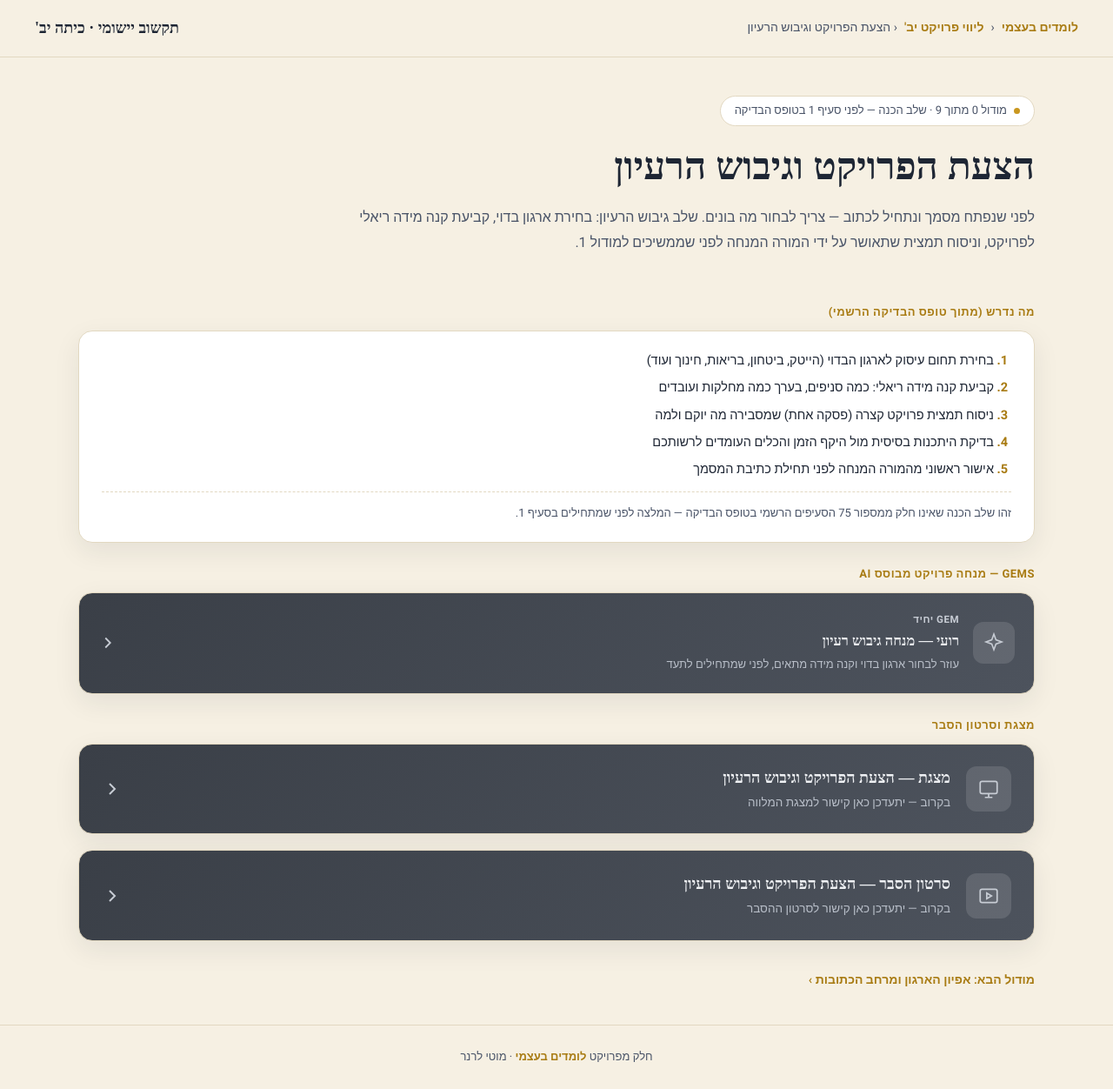
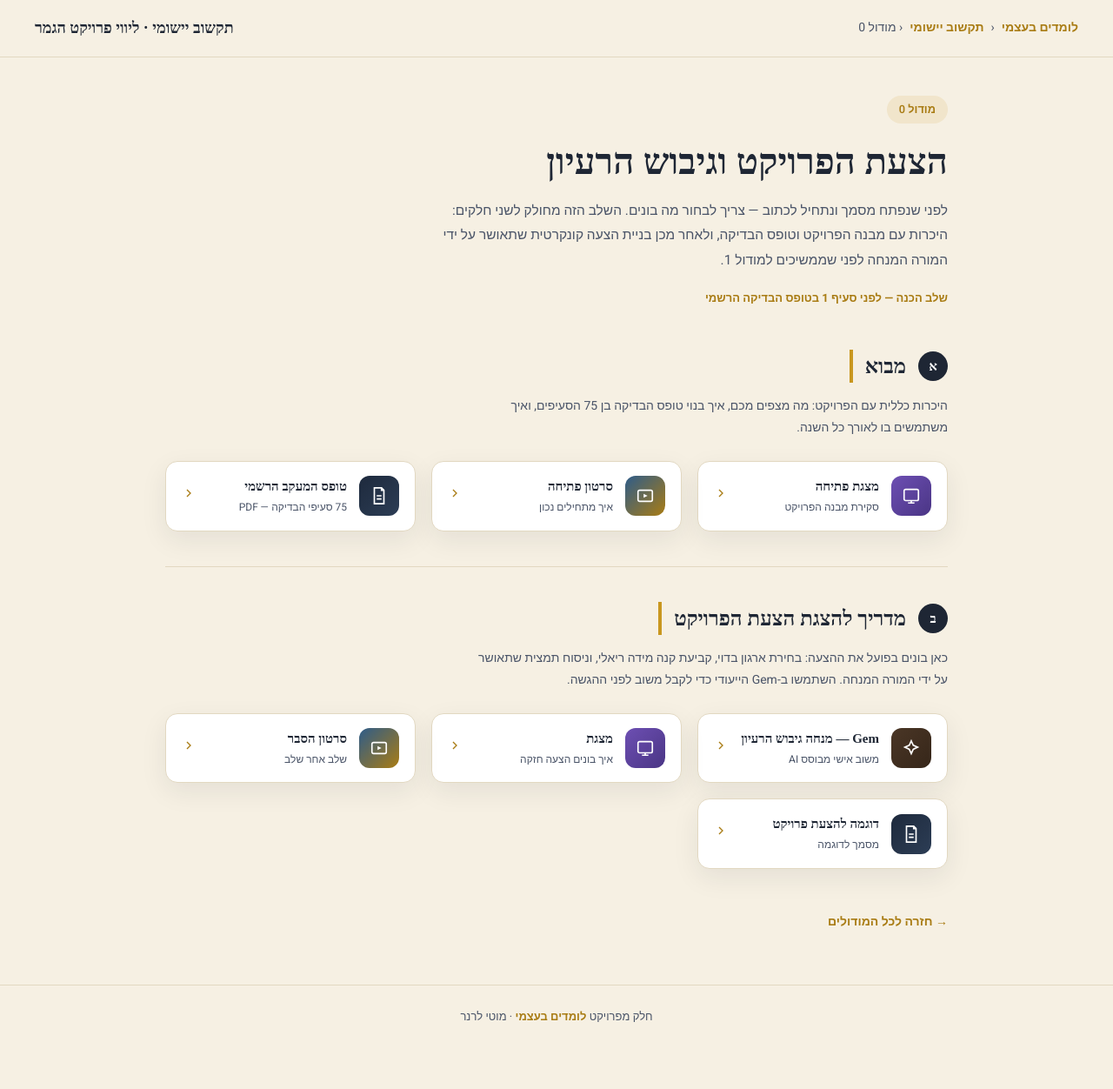
Before and after one commit to moti-lerner-proyektim/tikshuv-yesumi-12, a plain HTML site: page 00-hatzaat-haproyekt.html in a window 1280 px wide. Shown: the whole page at 87% size. After the commit the page ends 1206 px from the top, so only its background shows below. Drawn offline with Linux system fonts and the light colour scheme; a web font is replaced by a local one.

Commit message:
Update 00-hatzaat-haproyekt.html

```diff
--- a/00-hatzaat-haproyekt.html
+++ b/00-hatzaat-haproyekt.html
@@ -3,7 +3,7 @@
 <head>
 <meta charset="UTF-8">
 <meta name="viewport" content="width=device-width, initial-scale=1.0">
-<title>הצעת הפרויקט וגיבוש הרעיון — ליווי פרויקט יב׳</title>
+<title>מודול 0 — הצעת הפרויקט וגיבוש הרעיון | ליווי פרויקט הגמר בתקשוב — כיתה יב׳</title>
 <link rel="preconnect" href="https://fonts.googleapis.com">
 <link rel="preconnect" href="https://fonts.gstatic.com" crossorigin>
 <link href="https://fonts.googleapis.com/css2?family=Frank+Ruhl+Libre:wght@400;500;700;900&family=Heebo:wght@300;400;500;600;700&display=swap" rel="stylesheet">
@@ -38,137 +38,192 @@
   footer{border-top:1px solid var(--line);padding:26px 40px;text-align:center;font-size:13px;color:var(--ink-soft);}
   footer a{color:var(--gold-dark);font-weight:600;}
 
-  .page-hero{max-width:1180px;margin:0 auto;padding:44px 40px 10px;}
-  .page-hero .tag{
-    display:inline-flex;align-items:center;gap:8px;background:var(--card-bg);border:1px solid var(--line);
-    border-radius:999px;padding:6px 16px;font-size:13px;color:var(--ink-soft);margin-bottom:18px;
+  /* ===== page header ===== */
+  .page-header{
+    max-width:980px;margin:0 auto;padding:44px 40px 8px;
   }
-  .page-hero .tag .dot{width:7px;height:7px;border-radius:50%;background:var(--gold);}
-  .page-hero h1{font-family:'Frank Ruhl Libre',serif;font-weight:900;font-size:clamp(28px,4.4vw,44px);line-height:1.3;margin-bottom:16px;}
-  .page-hero p{max-width:820px;color:var(--ink-soft);font-size:16px;line-height:1.8;}
+  .module-tag{
+    display:inline-flex;align-items:center;gap:8px;
+    font-size:.8rem;font-weight:600;color:var(--gold-dark);
+    background:rgba(201,151,31,.12);padding:6px 14px;border-radius:999px;margin-bottom:18px;
+  }
+  .page-header h1{
+    font-family:'Frank Ruhl Libre',serif;font-weight:900;font-size:clamp(28px,4.2vw,42px);
+    line-height:1.25;color:var(--ink);margin-bottom:16px;
+  }
+  .page-header p{font-size:15.5px;color:var(--ink-soft);max-width:70ch;line-height:1.85;}
+  .checklist-note{
+    margin-top:18px;font-size:13px;font-weight:700;color:var(--gold-dark);
+  }
 
-  .part-wrap{max-width:1180px;margin:0 auto;padding:20px 40px 10px;}
-  .block-label{font-size:13px;font-weight:700;color:var(--gold-dark);text-transform:uppercase;letter-spacing:.5px;margin:26px 0 10px;}
+  /* ===== part sections ===== */
+  .part{
+    max-width:980px;margin:0 auto;padding:40px 40px;
+  }
+  .part-head{
+    display:flex;align-items:center;gap:14px;margin-bottom:8px;
+  }
+  .part-num{
+    font-family:'Frank Ruhl Libre',serif;font-weight:900;font-size:15px;
+    color:#fff;background:var(--ink);width:34px;height:34px;border-radius:50%;
+    display:flex;align-items:center;justify-content:center;flex-shrink:0;
+  }
+  .part h2{
+    font-family:'Frank Ruhl Libre',serif;font-weight:700;font-size:24px;
+    border-inline-end:4px solid var(--gold);padding-inline-end:14px;
+  }
+  .part-desc{font-size:14px;color:var(--ink-soft);margin:14px 0 26px;max-width:70ch;line-height:1.8;}
 
-  .checklist-card{
-    background:var(--card-bg);border:1px solid var(--line);border-radius:16px;box-shadow:var(--shadow);
-    padding:22px 26px;margin-bottom:8px;
+  .res-grid{display:grid;grid-template-columns:repeat(auto-fit,minmax(240px,1fr));gap:18px;}
+
+  .res-card{
+    display:flex;align-items:center;gap:14px;
+    background:var(--card-bg);border:1px solid var(--line);border-radius:14px;
+    padding:16px 18px;box-shadow:var(--shadow);
+    transition:transform .15s ease, box-shadow .15s ease;
   }
-  .checklist-card ol{margin-inline-start:20px;display:flex;flex-direction:column;gap:8px;}
-  .checklist-card li{font-size:14.5px;color:var(--ink);}
-  .checklist-card li::marker{color:var(--gold-dark);font-weight:700;}
-  .checklist-card .form-note{margin-top:14px;padding-top:14px;border-top:1px dashed var(--line);font-size:13px;color:var(--ink-soft);}
+  a.res-card:hover{transform:translateY(-3px);box-shadow:0 14px 30px rgba(30,38,52,.14);}
 
-  .gems-grid{display:grid;grid-template-columns:repeat(1,1fr);gap:18px;margin-bottom:8px;}
-  @media (max-width:820px){ .gems-grid{grid-template-columns:1fr;} }
+  .res-icon{
+    width:46px;height:46px;border-radius:12px;flex-shrink:0;color:#fff;
+    display:flex;align-items:center;justify-content:center;
+  }
+  .res-icon svg{width:22px;height:22px;}
 
-  .gem-link-card, .pres-link-card, .video-link-card{
-    display:flex;align-items:center;gap:16px;border:1px solid var(--line);border-radius:16px;
-    box-shadow:var(--shadow);padding:22px 22px;transition:transform .18s ease, box-shadow .18s ease;
+  .res-gem .res-icon{background:linear-gradient(135deg,#4a3626,#362619);}
+  .res-slides .res-icon{background:linear-gradient(135deg,#6d4fb3,#4a3585);}
+  .res-video .res-icon{background:linear-gradient(135deg,#2e5c8a,#a97c14);}
+  .res-doc .res-icon{background:linear-gradient(135deg,#1e2a3d,#2c3d55);}
+
+  .res-body{min-width:0;flex:1;}
+  .res-title{font-family:'Frank Ruhl Libre',serif;font-weight:700;font-size:15px;color:var(--ink);}
+  .res-sub{font-size:12px;color:var(--ink-soft);margin-top:3px;}
+
+  .res-arrow{flex-shrink:0;color:var(--gold-dark);}
+  .res-arrow svg{width:16px;height:16px;transition:transform .15s ease;}
+  a.res-card:hover .res-arrow svg{transform:translateX(-3px);}
+
+  /* pending (no real link yet) */
+  .res-card.pending{opacity:.6;cursor:default;}
+  .pending-tag{
+    flex-shrink:0;font-size:11px;font-weight:600;color:var(--ink-soft);
+    background:var(--cream-2);border:1px dashed var(--line);border-radius:999px;
+    padding:6px 12px;
   }
-  .gem-link-card{background:linear-gradient(135deg,#4a3418,#6b4a1f);}
-  .pres-link-card{background:linear-gradient(135deg,#2e2a4d,#3d3766);padding:24px 26px;margin-bottom:18px;gap:18px;}
-  .video-link-card{background:linear-gradient(135deg,#1e2a3d,#2c3d55);padding:24px 26px;margin-bottom:18px;gap:18px;}
-  .gem-link-card:hover, .pres-link-card:hover, .video-link-card:hover{transform:translateY(-3px);box-shadow:0 16px 36px rgba(30,38,52,.2);}
 
-  .gem-link-icon, .pres-link-icon, .video-link-icon{
-    flex-shrink:0;border-radius:12px;display:flex;align-items:center;justify-content:center;
+  .divider{max-width:980px;margin:0 auto;padding:0 40px;}
+  .divider hr{border:none;border-top:1px solid var(--line);}
+
+  .back-row{max-width:980px;margin:0 auto;padding:8px 40px 60px;}
+  .back-link{
+    display:inline-flex;align-items:center;gap:8px;font-size:14px;font-weight:600;
+    color:var(--gold-dark);
   }
-  .gem-link-icon{width:48px;height:48px;background:rgba(224,182,84,.22);color:#e0b654;}
-  .pres-link-icon{width:52px;height:52px;background:rgba(159,140,255,.2);color:#9f8cff;}
-  .video-link-icon{width:52px;height:52px;background:rgba(201,151,31,.18);color:var(--gold);}
-  .gem-link-icon svg{width:24px;height:24px;}
-  .pres-link-icon svg, .video-link-icon svg{width:26px;height:26px;}
-
-  .gem-link-body, .pres-link-body, .video-link-body{flex:1;}
-  .gem-link-part{font-size:11.5px;font-weight:700;color:#e0b654;text-transform:uppercase;letter-spacing:.5px;margin-bottom:2px;}
-  .gem-link-title{font-family:'Frank Ruhl Libre',serif;font-weight:700;font-size:16.5px;color:#f7f3e8;margin-bottom:4px;}
-  .gem-link-desc{font-size:13px;color:#e4d9c3;}
-  .pres-link-title, .video-link-title{font-family:'Frank Ruhl Libre',serif;font-weight:700;font-size:18px;color:#f7f3e8;margin-bottom:4px;}
-  .pres-link-desc, .video-link-desc{font-size:13.5px;color:#c3cad6;}
-  .gem-link-arrow, .pres-link-arrow, .video-link-arrow{flex-shrink:0;width:22px;height:22px;}
-  .gem-link-arrow{color:#e0b654;}
-  .pres-link-arrow{color:#9f8cff;width:24px;height:24px;}
-  .video-link-arrow{color:var(--gold);width:24px;height:24px;}
-
-  .gem-link-card.soon, .pres-link-card.soon, .video-link-card.soon{
-    background:linear-gradient(135deg,#3a3f47,#4d535d);cursor:default;
-  }
-  .gem-link-card.soon:hover, .pres-link-card.soon:hover, .video-link-card.soon:hover{transform:none;box-shadow:var(--shadow);}
-  .gem-link-card.soon .gem-link-icon, .pres-link-card.soon .pres-link-icon, .video-link-card.soon .video-link-icon{
-    background:rgba(255,255,255,.12);color:#c7ccd4;
-  }
-  .gem-link-card.soon .gem-link-part{color:#c7ccd4;}
-  .gem-link-card.soon .gem-link-title, .pres-link-card.soon .pres-link-title, .video-link-card.soon .video-link-title{color:#eef0f3;}
-  .gem-link-card.soon .gem-link-desc, .pres-link-card.soon .pres-link-desc, .video-link-card.soon .video-link-desc{color:#b8bec8;}
-  .gem-link-card.soon .gem-link-arrow, .pres-link-card.soon .pres-link-arrow, .video-link-card.soon .video-link-arrow{color:#c7ccd4;}
-
 </style>
 </head>
 <body>
 
   <div class="topbar">
-    <div class="crumbs">
-      <a href="https://moti-lerner-proyektim.github.io/">לומדים בעצמי</a> ‹
-      <a href="./">ליווי פרויקט יב'</a> ‹ הצעת הפרויקט וגיבוש הרעיון
-    </div>
-    <div class="site-name">תקשוב יישומי · כיתה יב'</div>
+    <div class="crumbs"><a href="https://moti-lerner-proyektim.github.io/">לומדים בעצמי</a> ‹ <a href="index.html">תקשוב יישומי</a> ‹ מודול 0</div>
+    <div class="site-name">תקשוב יישומי · ליווי פרויקט הגמר</div>
   </div>
 
-  <div class="page-hero">
-    <div class="tag"><span class="dot"></span> מודול 0 מתוך 9 · שלב הכנה — לפני סעיף 1 בטופס הבדיקה</div>
+  <div class="page-header">
+    <span class="module-tag">מודול 0</span>
     <h1>הצעת הפרויקט וגיבוש הרעיון</h1>
-    <p>לפני שנפתח מסמך ונתחיל לכתוב — צריך לבחור מה בונים. שלב גיבוש הרעיון: בחירת ארגון בדוי, קביעת קנה מידה ריאלי לפרויקט, וניסוח תמצית שתאושר על ידי המורה המנחה לפני שממשיכים למודול 1.</p>
+    <p>לפני שנפתח מסמך ונתחיל לכתוב — צריך לבחור מה בונים. השלב הזה מחולק לשני חלקים: היכרות עם מבנה הפרויקט וטופס הבדיקה, ולאחר מכן בניית הצעה קונקרטית שתאושר על ידי המורה המנחה לפני שממשיכים למודול 1.</p>
+    <div class="checklist-note">שלב הכנה — לפני סעיף 1 בטופס הבדיקה הרשמי</div>
   </div>
 
-  <div class="part-wrap">
-    <div class="block-label">מה נדרש (מתוך טופס הבדיקה הרשמי)</div>
-    <div class="checklist-card">
-      <ol>
-          <li>בחירת תחום עיסוק לארגון הבדוי (הייטק, ביטחון, בריאות, חינוך ועוד)</li>
-          <li>קביעת קנה מידה ריאלי: כמה סניפים, בערך כמה מחלקות ועובדים</li>
-          <li>ניסוח תמצית פרויקט קצרה (פסקה אחת) שמסבירה מה יוקם ולמה</li>
-          <li>בדיקת היתכנות בסיסית מול היקף הזמן והכלים העומדים לרשותכם</li>
-          <li>אישור ראשוני מהמורה המנחה לפני תחילת כתיבת המסמך</li>
-      </ol>
-      <div class="form-note">זהו שלב הכנה שאינו חלק ממספור 75 הסעיפים הרשמי בטופס הבדיקה — המלצה לפני שמתחילים בסעיף 1.</div>
+  <!-- ===== חלק א' ===== -->
+  <div class="part">
+    <div class="part-head">
+      <div class="part-num">א</div>
+      <h2>מבוא</h2>
     </div>
+    <p class="part-desc">היכרות כללית עם הפרויקט: מה מצפים מכם, איך בנוי טופס הבדיקה בן 75 הסעיפים, ואיך משתמשים בו לאורך כל השנה.</p>
 
-    <div class="block-label">Gems — מנחה פרויקט מבוסס AI</div>
-    <div class="gems-grid">
-      <div class="gem-link-card soon">
-        <div class="gem-link-icon"><svg viewBox="0 0 24 24" fill="none" stroke="currentColor" stroke-width="1.6"><path d="M12 2l2.4 6.6L21 11l-6.6 2.4L12 20l-2.4-6.6L3 11l6.6-2.4L12 2z"/></svg></div>
-        <div class="gem-link-body">
-          <div class="gem-link-part">Gem יחיד</div>
-          <div class="gem-link-title">רועי — מנחה גיבוש רעיון</div>
-          <div class="gem-link-desc">עוזר לבחור ארגון בדוי וקנה מידה מתאים, לפני שמתחילים לתעד</div>
+    <div class="res-grid">
+      <a class="res-card res-slides" href="https://notebook.google.com/notebook/bc5596eb-8920-4aad-a784-9d8457844110/artifact/25c51c27-38e9-42f1-8541-df16719fd0af?utm_source=nlm_web_share&utm_medium=google_oo&utm_campaign=art_share_1&utm_content=&utm_smc=nlm_web_share_google_oo_art_share_1_" target="_blank" rel="noopener">
+        <div class="res-icon"><svg viewBox="0 0 24 24" fill="none" stroke="currentColor" stroke-width="1.8"><rect x="3" y="4" width="18" height="14" rx="2"/><path d="M8 21h8M12 18v3"/></svg></div>
+        <div class="res-body">
+          <div class="res-title">מצגת פתיחה</div>
+          <div class="res-sub">סקירת מבנה הפרויקט</div>
         </div>
-        <div class="gem-link-arrow"><svg viewBox="0 0 24 24" fill="none" stroke="currentColor" stroke-width="2"><path d="M9 6l6 6-6 6"/></svg></div>
-      </div>
-    </div>
+        <div class="res-arrow"><svg viewBox="0 0 24 24" fill="none" stroke="currentColor" stroke-width="2"><path d="M9 6l6 6-6 6"/></svg></div>
+      </a>
 
-    <div class="block-label">מצגת וסרטון הסבר</div>
-    <div class="pres-link-card soon">
-      <div class="pres-link-icon"><svg viewBox="0 0 24 24" fill="none" stroke="currentColor" stroke-width="1.6"><rect x="3" y="4" width="18" height="13" rx="2"/><path d="M8 21h8M12 17v4"/></svg></div>
-      <div class="pres-link-body">
-        <div class="pres-link-title">מצגת — הצעת הפרויקט וגיבוש הרעיון</div>
-        <div class="pres-link-desc">בקרוב — יתעדכן כאן קישור למצגת המלווה</div>
-      </div>
-      <div class="pres-link-arrow"><svg viewBox="0 0 24 24" fill="none" stroke="currentColor" stroke-width="2"><path d="M9 6l6 6-6 6"/></svg></div>
-    </div>
+      <a class="res-card res-video" href="https://notebook.google.com/notebook/bc5596eb-8920-4aad-a784-9d8457844110/artifact/959326a9-f256-4c6d-a63a-0590fa4291c7?utm_source=nlm_web_share&utm_medium=google_oo&utm_campaign=art_share_1&utm_content=&utm_smc=nlm_web_share_google_oo_art_share_1_" target="_blank" rel="noopener">
+        <div class="res-icon"><svg viewBox="0 0 24 24" fill="none" stroke="currentColor" stroke-width="1.8"><rect x="3" y="5" width="18" height="14" rx="2"/><path d="M10 9.5l5 2.5-5 2.5z" fill="currentColor" stroke="none"/></svg></div>
+        <div class="res-body">
+          <div class="res-title">סרטון פתיחה</div>
+          <div class="res-sub">איך מתחילים נכון</div>
+        </div>
+        <div class="res-arrow"><svg viewBox="0 0 24 24" fill="none" stroke="currentColor" stroke-width="2"><path d="M9 6l6 6-6 6"/></svg></div>
+      </a>
 
-    <div class="video-link-card soon">
-      <div class="video-link-icon"><svg viewBox="0 0 24 24" fill="none" stroke="currentColor" stroke-width="1.6"><rect x="3" y="5" width="18" height="14" rx="2"/><path d="M10 9l5 3-5 3V9z"/></svg></div>
-      <div class="video-link-body">
-        <div class="video-link-title">סרטון הסבר — הצעת הפרויקט וגיבוש הרעיון</div>
-        <div class="video-link-desc">בקרוב — יתעדכן כאן קישור לסרטון ההסבר</div>
-      </div>
-      <div class="video-link-arrow"><svg viewBox="0 0 24 24" fill="none" stroke="currentColor" stroke-width="2"><path d="M9 6l6 6-6 6"/></svg></div>
+      <a class="res-card res-doc" href="https://raw.githubusercontent.com/moti-lerner-proyektim/tikshuv-yesumi-12/main/downloads/mismachim-vehanchayot/%D7%98%D7%95%D7%A4%D7%A1%20%D7%9E%D7%A2%D7%A7%D7%91%20%D7%A4%D7%A8%D7%95%D7%99%D7%A7%D7%98%205%20%D7%99%D7%97%D7%99%D7%93%D7%95%D7%AA%20%D7%AA%D7%A7%D7%A9%D7%95%D7%91%20%D7%99%D7%91%20%E2%80%8F.pdf" target="_blank" rel="noopener">
+        <div class="res-icon"><svg viewBox="0 0 24 24" fill="none" stroke="currentColor" stroke-width="1.8"><path d="M6 2h9l3 3v17H6z"/><path d="M15 2v3h3"/><path d="M9 12h6M9 16h6"/></svg></div>
+        <div class="res-body">
+          <div class="res-title">טופס המעקב הרשמי</div>
+          <div class="res-sub">75 סעיפי הבדיקה — PDF</div>
+        </div>
+        <div class="res-arrow"><svg viewBox="0 0 24 24" fill="none" stroke="currentColor" stroke-width="2"><path d="M9 6l6 6-6 6"/></svg></div>
+      </a>
     </div>
   </div>
-  <div class="part-wrap" style="display:flex;justify-content:space-between;flex-wrap:wrap;gap:10px;padding-top:6px;padding-bottom:40px;font-size:14px;font-weight:600;color:var(--gold-dark);">
-    <div><a href="01-tichnun-vetiud.html">מודול הבא: אפיון הארגון ומרחב הכתובות ›</a></div>
-    <div></div>
+
+  <div class="divider"><hr></div>
+
+  <!-- ===== חלק ב' ===== -->
+  <div class="part">
+    <div class="part-head">
+      <div class="part-num">ב</div>
+      <h2>מדריך להצגת הצעת הפרויקט</h2>
+    </div>
+    <p class="part-desc">כאן בונים בפועל את ההצעה: בחירת ארגון בדוי, קביעת קנה מידה ריאלי, וניסוח תמצית שתאושר על ידי המורה המנחה. השתמשו ב-Gem הייעודי כדי לקבל משוב לפני ההגשה.</p>
+
+    <div class="res-grid">
+      <a class="res-card res-gem" href="https://gemini.google.com/gem/1q7bGJDT8-tniazSGl8jXFHxSrgbsb0-r?usp=sharing" target="_blank" rel="noopener">
+        <div class="res-icon"><svg viewBox="0 0 24 24" fill="none" stroke="currentColor" stroke-width="1.8"><path d="M12 3l2.5 5.5L20 11l-5.5 2.5L12 19l-2.5-5.5L4 11l5.5-2.5z"/></svg></div>
+        <div class="res-body">
+          <div class="res-title">Gem — מנחה גיבוש הרעיון</div>
+          <div class="res-sub">משוב אישי מבוסס AI</div>
+        </div>
+        <div class="res-arrow"><svg viewBox="0 0 24 24" fill="none" stroke="currentColor" stroke-width="2"><path d="M9 6l6 6-6 6"/></svg></div>
+      </a>
+
+      <a class="res-card res-slides" href="https://notebook.google.com/notebook/d221d440-973b-4009-ad80-d48039aec49d/artifact/7a926aec-7df5-4a78-ab03-5fbf47d15234?utm_source=nlm_web_share&utm_medium=google_oo&utm_campaign=art_share_1&utm_content=&utm_smc=nlm_web_share_google_oo_art_share_1_" target="_blank" rel="noopener">
+        <div class="res-icon"><svg viewBox="0 0 24 24" fill="none" stroke="currentColor" stroke-width="1.8"><rect x="3" y="4" width="18" height="14" rx="2"/><path d="M8 21h8M12 18v3"/></svg></div>
+        <div class="res-body">
+          <div class="res-title">מצגת</div>
+          <div class="res-sub">איך בונים הצעה חזקה</div>
+        </div>
+        <div class="res-arrow"><svg viewBox="0 0 24 24" fill="none" stroke="currentColor" stroke-width="2"><path d="M9 6l6 6-6 6"/></svg></div>
+      </a>
+
+      <a class="res-card res-video" href="https://notebook.google.com/notebook/d221d440-973b-4009-ad80-d48039aec49d/artifact/dd723bc1-bc91-4193-91b0-7a804a77f5ac?utm_source=nlm_web_share&utm_medium=google_oo&utm_campaign=art_share_1&utm_content=&utm_smc=nlm_web_share_google_oo_art_share_1_" target="_blank" rel="noopener">
+        <div class="res-icon"><svg viewBox="0 0 24 24" fill="none" stroke="currentColor" stroke-width="1.8"><rect x="3" y="5" width="18" height="14" rx="2"/><path d="M10 9.5l5 2.5-5 2.5z" fill="currentColor" stroke="none"/></svg></div>
+        <div class="res-body">
+          <div class="res-title">סרטון הסבר</div>
+          <div class="res-sub">שלב אחר שלב</div>
+        </div>
+        <div class="res-arrow"><svg viewBox="0 0 24 24" fill="none" stroke="currentColor" stroke-width="2"><path d="M9 6l6 6-6 6"/></svg></div>
+      </a>
+
+      <a class="res-card res-doc" href="https://raw.githubusercontent.com/moti-lerner-proyektim/tikshuv-yesumi-12/main/downloads/klali/%D7%A9%D7%9C%D7%99%D7%95%20%D7%91%D7%9B%D7%A8.pdf" target="_blank" rel="noopener">
+        <div class="res-icon"><svg viewBox="0 0 24 24" fill="none" stroke="currentColor" stroke-width="1.8"><path d="M6 2h9l3 3v17H6z"/><path d="M15 2v3h3"/><path d="M9 12h6M9 16h6"/></svg></div>
+        <div class="res-body">
+          <div class="res-title">דוגמה להצעת פרויקט</div>
+          <div class="res-sub">מסמך לדוגמה</div>
+        </div>
+        <div class="res-arrow"><svg viewBox="0 0 24 24" fill="none" stroke="currentColor" stroke-width="2"><path d="M9 6l6 6-6 6"/></svg></div>
+      </a>
+    </div>
+  </div>
+
+  <div class="back-row">
+    <a class="back-link" href="index.html">→ חזרה לכל המודולים</a>
   </div>
 
   <footer>
```
